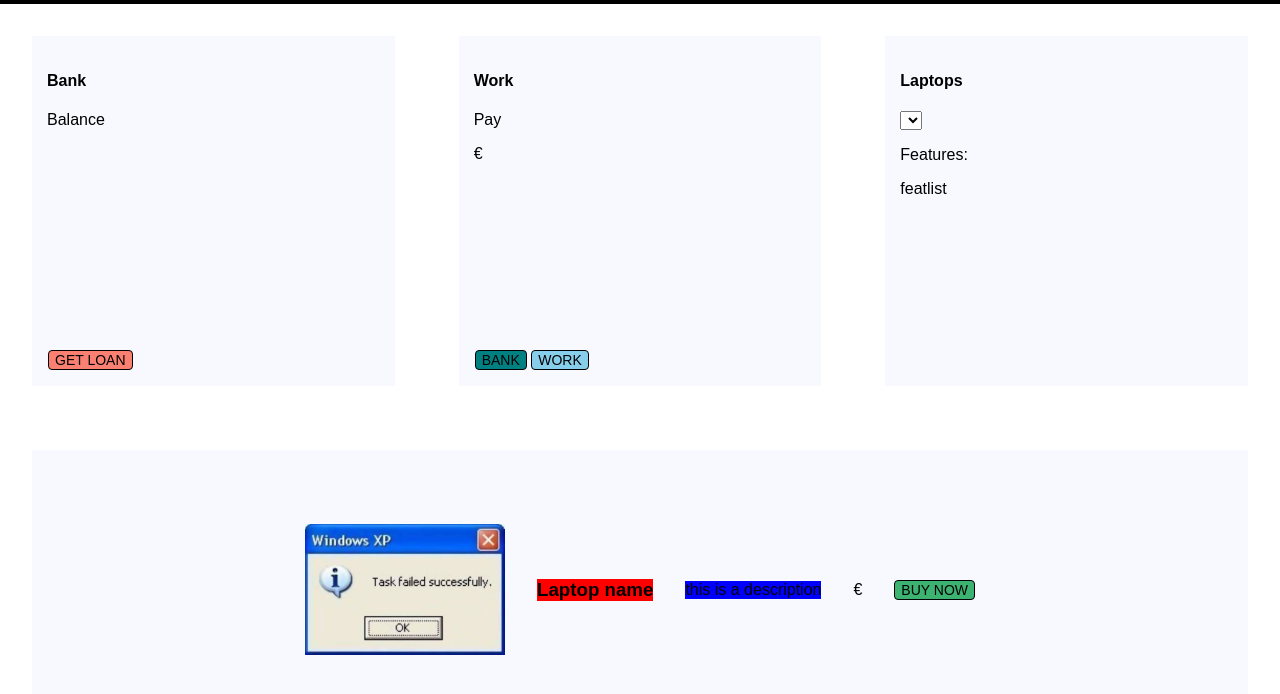
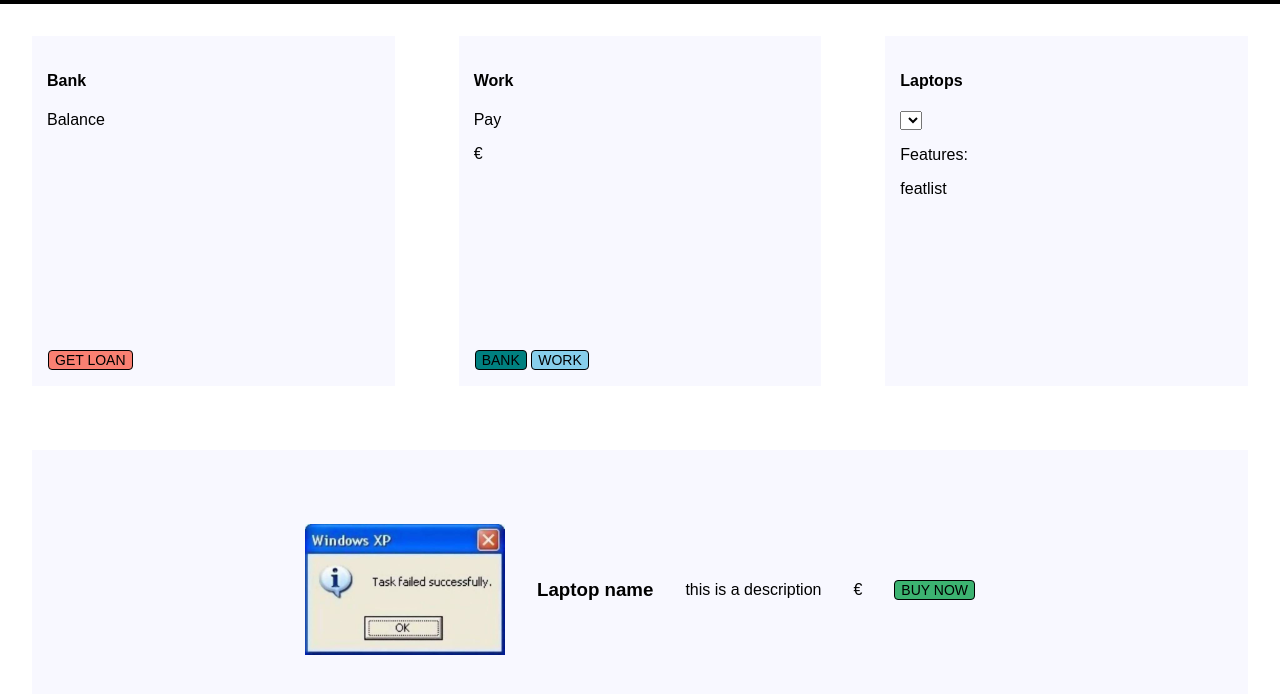
Before and after one commit to MNiccu/MNiccu.github.io, a plain HTML site: page index.html in a window 1280 px wide. Shown: the part 74-768 px from the top of the page. Drawn offline with Linux system fonts and the light colour scheme; no server answers.

Commit message:
Update index.html

```diff
--- a/index.html
+++ b/index.html
@@ -42,13 +42,7 @@
             align-items: center;
         }
 
-        .red {
-            background-color: red;
-        }
 
-        .blue {
-            background-color: blue;
-        }
 
         .bigbox {
             background-color: ghostwhite;
```
